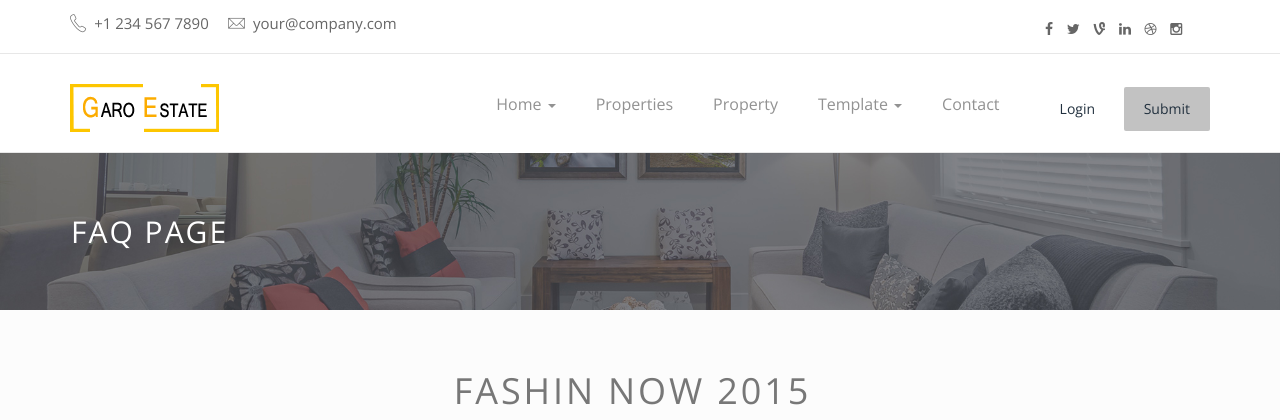
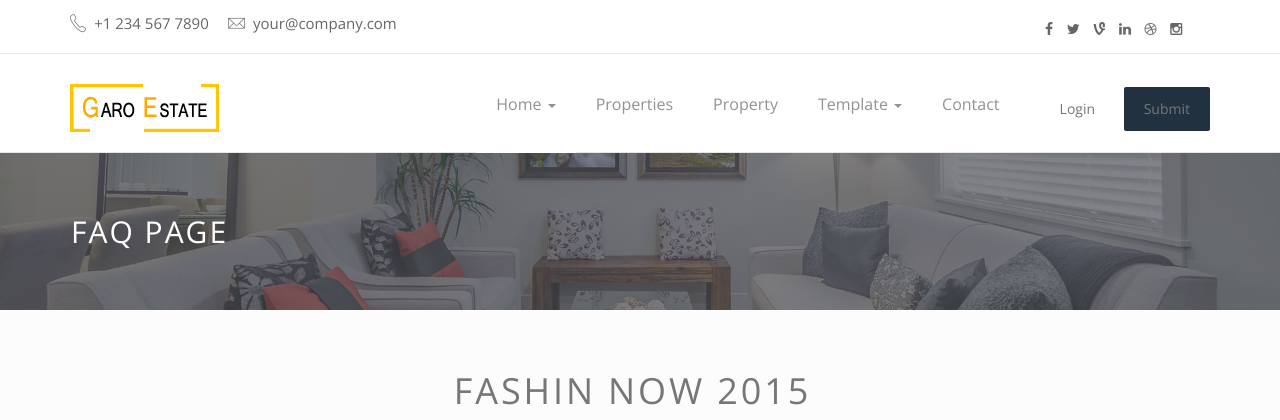
Before and after one commit to JohnRax/LazyCorporation-Property, a PHP site: page /blog.html in a window 1280 px wide. Shown: the top 420 px of the page. Run offline with PHP 8.4, Linux system fonts and the light colour scheme.

Commit message:
style
 Line 749:
background-color: #c2c2c2; to
background-color: #22313F;

```diff
--- a/assets/css/style.css
+++ b/assets/css/style.css
@@ -744,9 +744,9 @@ label small{
     padding-top: 10px;
 }
 .nav-button {
-    background-color: #c2c2c2;
+    background-color: #22313F;
     border: medium none;
-    color: #22313F;
+    color: #;
     font-size: 14px;
     padding: 8px 20px;
     border-radius: 2px;
```
